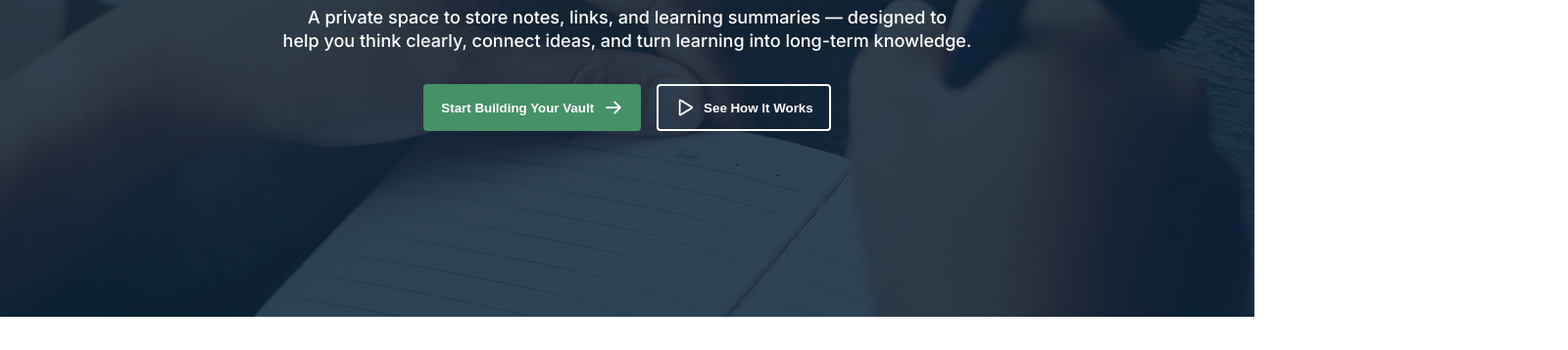
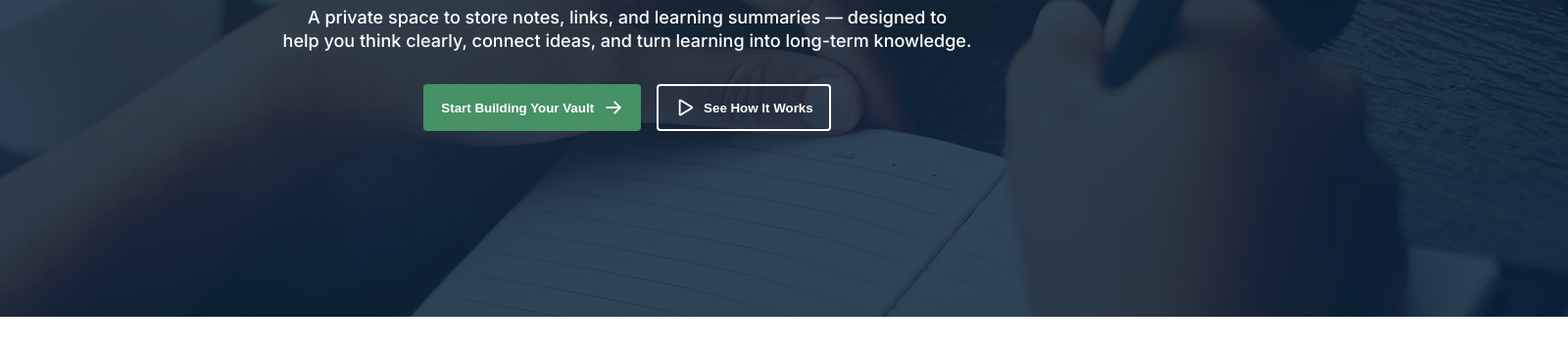
Before and after one commit to abuHafsGit/B13-A01, a plain HTML site: page index.html in a window 1280 px wide. Shown: the part 442-800 px from the top of the page at 98% size, 1600 px wide, since content can reach past the window. Drawn offline with Linux system fonts and the light colour scheme.

Commit message:
design hero section  and styled according to design

```diff
--- a/index.html
+++ b/index.html
@@ -31,7 +31,8 @@
     <!-- main content start -->
     <main>
         <!-- hero section start -->
-        <section class="container-image  ">
+        <section class="box">
+            <img class="container-image " src="./assets/hero-bg.png" alt="">
             <div class="hero-sction container">
                 <div class="items">
                     <div class="Early-access">
--- a/style/style.css
+++ b/style/style.css
@@ -73,11 +73,16 @@ nav button:hover {
 
 /* hero section sytl start */
 .container-image {
-    background-image: url(/assets/hero-bg.png);
+
     background-repeat: no-repeat;
     background-position: center center;
     min-height: 674px;
+    position: absolute;
+    z-index: -1;
 
+}
+.box{
+    position: relative;
 }
 
 .hero-sction {
```
